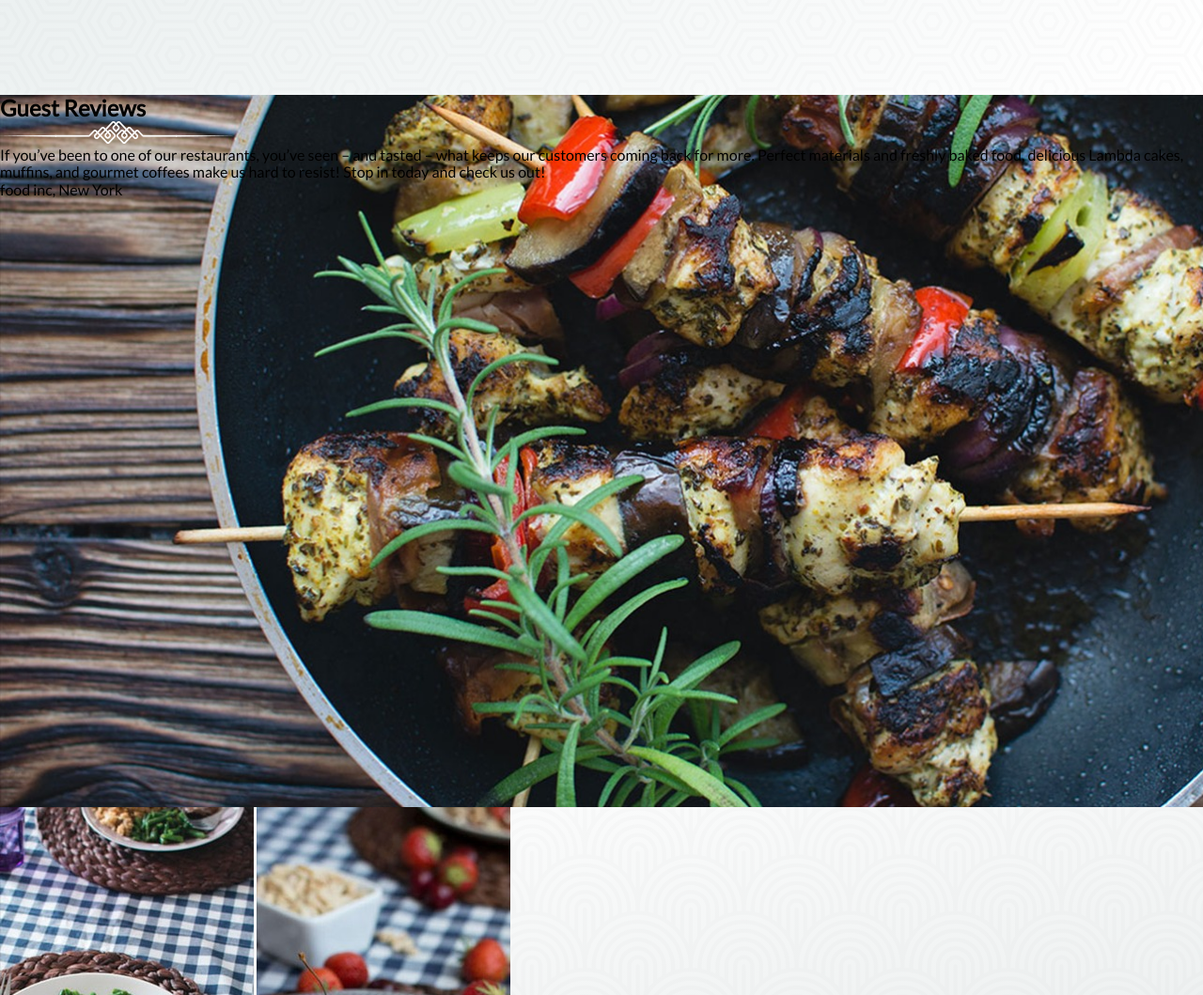
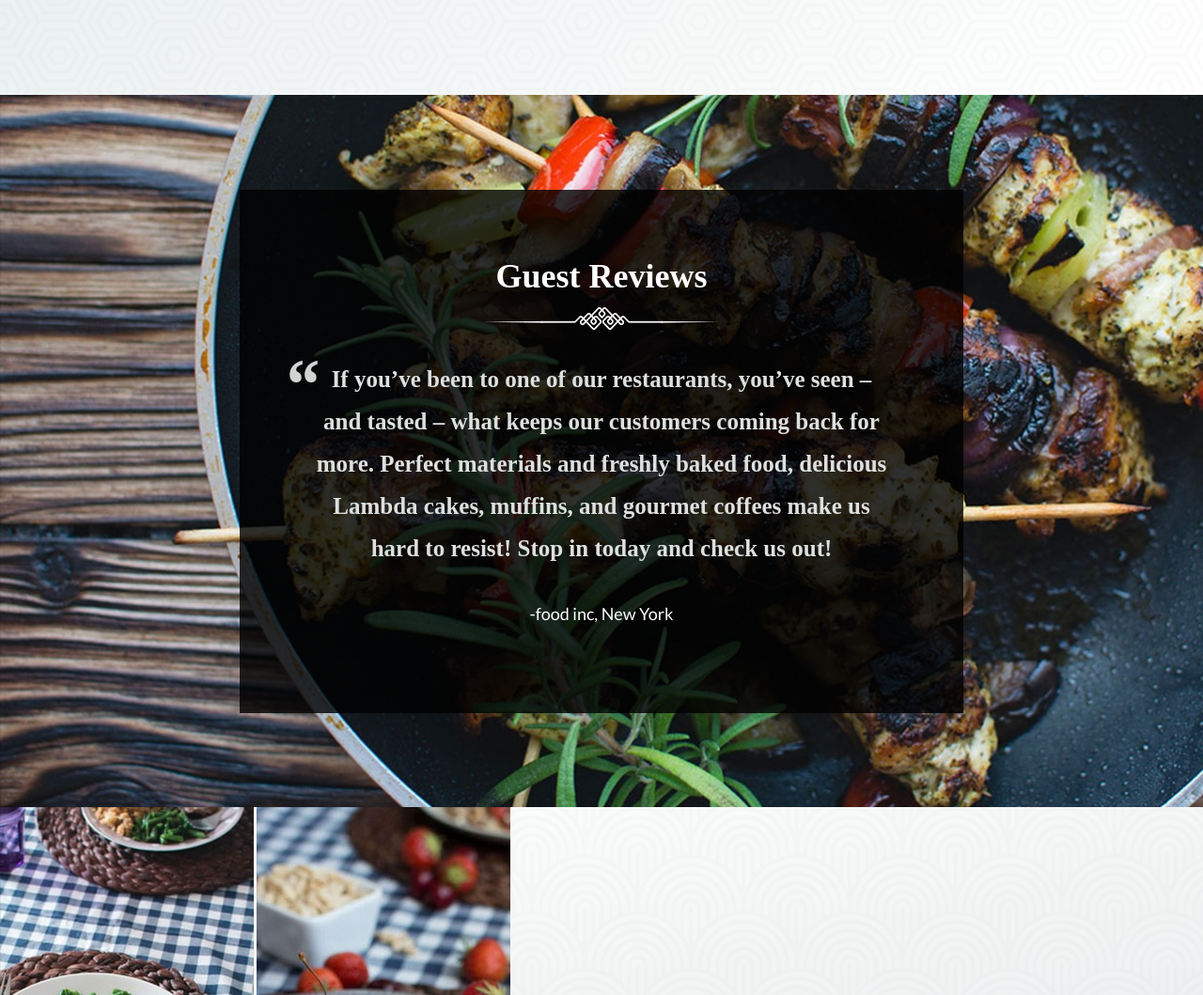
Before and after one commit to IlliaOkhrimenko/Lambda_wordpress, a website: page src/index.html in a window 1280 px wide. Shown: the part 3161-4220 px from the top of the page at 94% size. Drawn offline with Linux system fonts and the light colour scheme; a web font is replaced by a local one.

Commit message:
Added styling of section 'Reviews'

```diff
--- a/src/css/style.css
+++ b/src/css/style.css
@@ -319,6 +319,45 @@ header {
     background-image: url(../image/reviews_bg.jpeg);
     background-size: cover;
     display: flex;
+    align-items: center;
+    justify-content: center;
+}
+
+.reviews_content {
+    display: flex;
+    flex-direction: column;
+    background: rgba(0, 0, 0, 0.8);
+    width: 770px;
+    height: 557px;
+    padding: 80px;
+}
+
+.reviews_description {
+    font-family: 'Gentium Book Basic';
+    color: #dde0df;
+    font-size: 25px;
+    line-height: 1.8;
+    text-align: center;
+    font-weight: bold;
+    padding-bottom: 25px;
+    position: relative;
+}
+
+.reviews_author {
+    color: #fff;
+    font-size: 18px;
+    text-align: center;
+    line-height: 45px;
+}
+
+.reviews_description::before {
+    content: '\201C';
+    font-family: Georgia;
+    font-size: 76px;
+    color: #f2f4f4dc;
+    position: absolute;
+    top: -40px;
+    left: -31px;
 }
 
 /* section reservation */
--- a/src/index.html
+++ b/src/index.html
@@ -8,6 +8,7 @@
         <title>Lambda</title>
         <link href="https://fonts.googleapis.com/css?family=Yeseva+One" rel="stylesheet">
         <link href="https://fonts.googleapis.com/css?family=Lato" rel="stylesheet">
+        <link href="https://fonts.googleapis.com/css?family=Gentium+Book+Basic" rel="stylesheet">
         <link rel="stylesheet" href="https://cdnjs.cloudflare.com/ajax/libs/font-awesome/4.7.0/css/font-awesome.min.css">
         <link rel="stylesheet" href="./css/normalize.css" type="text/css">
         <link rel="stylesheet" href="./css/style.css" type="text/css">
@@ -178,11 +179,10 @@
 
         <section class="reviews">
             <div class="reviews_content">
-                <h2>Guest Reviews</h2>
-                <img src="./image/Divider_white.png" alt="" class="divider">
+                <h2 class="title_white">Guest Reviews</h2>
                 <blockquote>
-                    <p class="description">If you’ve been to one of our restaurants, you’ve seen – and tasted – what keeps our customers coming back for more. Perfect materials and freshly baked food, delicious Lambda cakes,  muffins, and gourmet coffees make us hard to resist! Stop in today and check us out!</p>
-                    <footer class="review_author" >food inc, New York</footer>
+                    <p class="reviews_description">If you’ve been to one of our restaurants, you’ve seen – and tasted – what keeps our customers coming back for more. Perfect materials and freshly baked food, delicious Lambda cakes,  muffins, and gourmet coffees make us hard to resist! Stop in today and check us out!</p>
+                    <p class="reviews_author" >-food inc, New York</p>
                 </blockquote>
             </div>
         </section>
```
